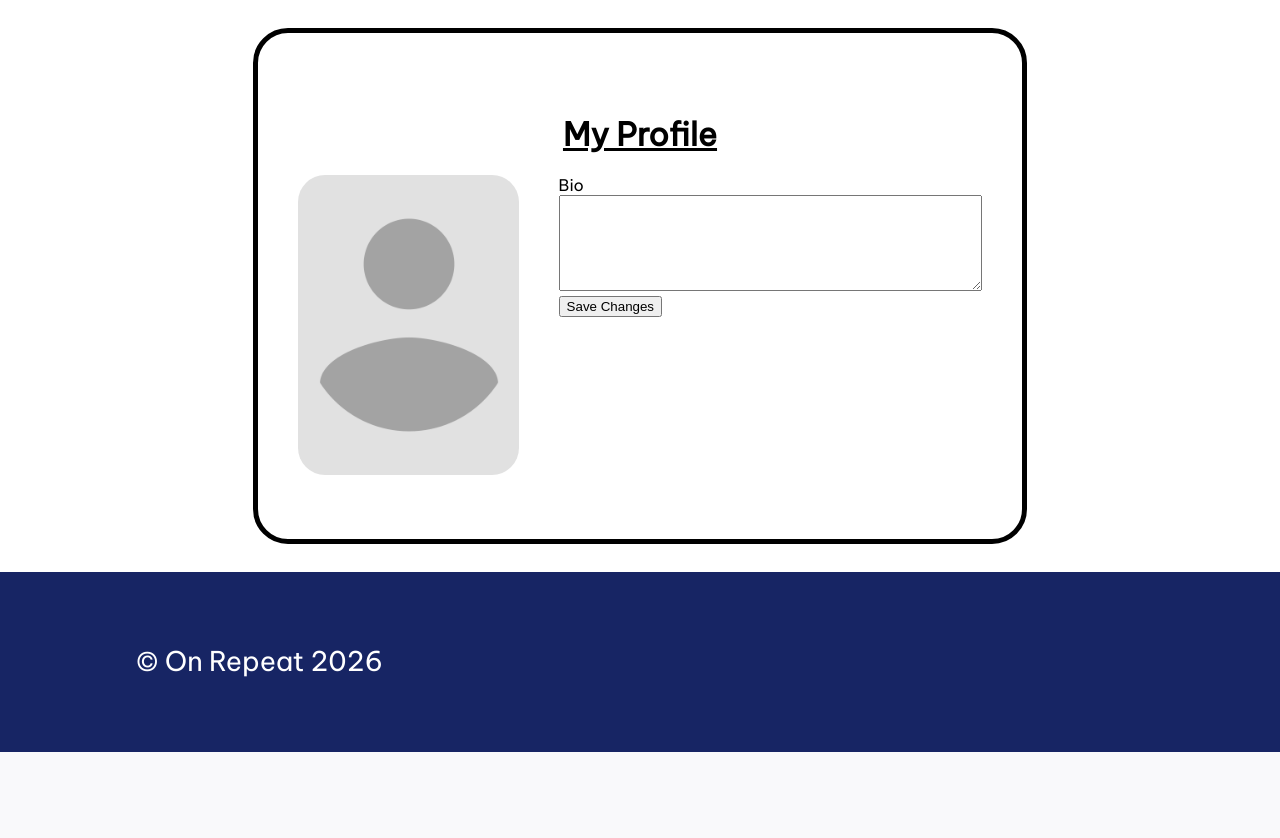
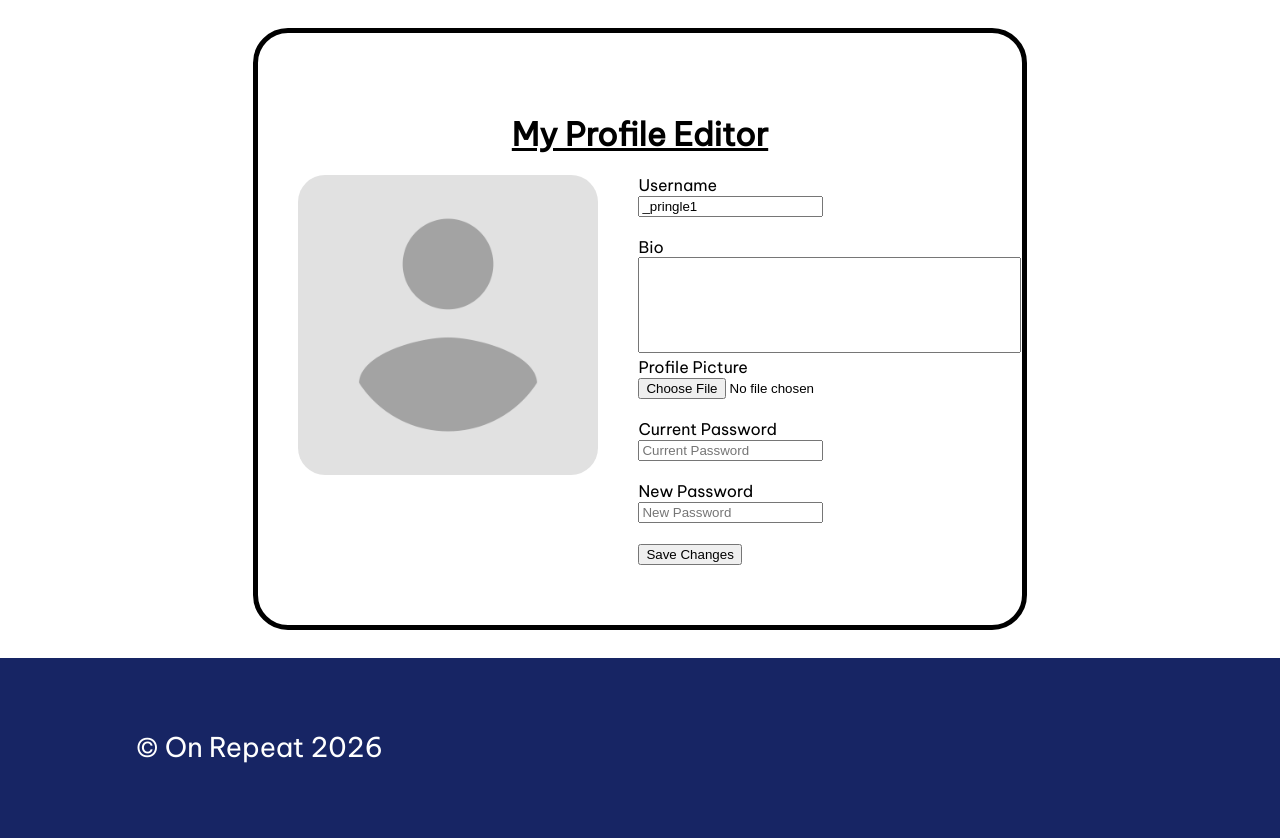
Before and after one commit to pringle-1/On-Repeat, a Flask app: page /profile/edit in a window 1280 px wide. Shown: the part 65-903 px from the top of the page. Before the commit the page ends 817 px from the top, so only its background shows below. Run offline with Flask 3, Linux system fonts and the light colour scheme; a user stored in the database is signed in; data comes from the database, SQL or seed files in the repository; both versions use the stored data as it was after the commit.

Commit message:
added username and password editing feature with validation checks and started working on profile picture editing feature

```diff
--- a/app.py
+++ b/app.py
@@ -5,12 +5,15 @@ A site that allows users to review albums, comment on reviews, and reply to comm
 from flask import Flask, render_template, request, redirect, url_for, session, g, abort
 from datetime import date
 from werkzeug.security import generate_password_hash, check_password_hash
+from werkzeug.utils import secure_filename
 import sqlite3
+import os
 # Create app instance and secret key
 app = Flask(__name__)
 app.secret_key = 'onrepeatsecretkey'
 
 DATABASE = 'onrepeat.db'
+ALLOWED_EXTENSIONS = {'png', 'jpg', 'jpeg', 'gif', 'webp'}
 
 # Open and read bannedwords.txt and badpasswords.txt
 with open('bannedwords.txt', 'r') as f:
@@ -24,6 +27,10 @@ def get_db():
         g.db = sqlite3.connect(DATABASE)
         g.db.row_factory = sqlite3.Row
     return g.db
+
+# Check that uploaded profile picture files have an allowed file extension
+def allowed_file(filename):
+    return '.' in filename and filename.rsplit('.', 1)[1].lower() in ALLOWED_EXTENSIONS
 
 # Close database connection after every request
 @app.teardown_appcontext
@@ -46,22 +53,22 @@ def register():
         username = request.form['username']
         password = request.form['password']
         if len(username) < 3:
-            return render_template("register.html", error="Username must be at least 3 characters!", username=username)
+            return render_template("register.html", username=username, error="Username must be at least 3 characters!")
         if len(username) > 20:
-            return render_template("register.html", error="Username must be 20 characters or less!", username=username)
+            return render_template("register.html", username=username, error="Username must be 20 characters or less!")
         if ' ' in username:
-            return render_template("register.html", error="Username cannot contain spaces!")
+            return render_template("register.html", username=username, error="Username cannot contain spaces!")
         if any(word in username.casefold() for word in BANNED_WORDS):
-            return render_template("register.html", error="That username is not allowed!")
+            return render_template("register.html", username=username, error="That username is not allowed!")
         if len(password) < 8:
-            return render_template("register.html", error="Password must be at least 8 characters!", username=username)
+            return render_template("register.html", username=username, error="Password must be at least 8 characters!")
         if password in BAD_PASSWORDS:
-            return render_template("register.html", error="Weak password, choose a stronger one!", username=username)
+            return render_template("register.html", username=username, error="Weak password, choose a stronger one!")
         hashed_password = generate_password_hash(password)
         db = get_db()
         existing = query_db("SELECT * FROM User WHERE LOWER(username) = LOWER(?)", (username,), one=True)
         if existing:
-            return render_template("register.html", error="Username already taken!", username=username)
+            return render_template("register.html", username=username, error="Username already taken!")
         db.execute('INSERT INTO User (username, password, date_joined) VALUES (?, ?, ?)', (username, hashed_password, date.today().strftime('%d/%m/%Y')))
         db.commit()
         return redirect(url_for('login'))
@@ -75,9 +82,9 @@ def login():
         password = request.form['password']
         user = query_db('SELECT * FROM user WHERE LOWER(username) = LOWER(?)', (username,), one=True)
         if user is None:
-            return render_template("login.html", error="User not found!", username=username)
+            return render_template("login.html", username=username, error="User not found!")
         if not check_password_hash(user['password'], password):
-            return render_template("login.html", error="Incorrect password!", username=username)
+            return render_template("login.html", username=username, error="Incorrect password!")
         session['user_id'] = user['user_id']
         session['username'] = user['username']
         return redirect(url_for('home'))
@@ -278,14 +285,57 @@ def edit_profile():
         return redirect(url_for('login'))
     usersql = """SELECT * FROM User WHERE user_id = ?"""
     user = query_db(usersql, (session['user_id'],), one=True)
-    editbiosql = """UPDATE User SET user_bio = ? WHERE user_id = ?"""
+    editsql = """UPDATE User SET username = ?, user_bio = ? WHERE user_id = ?"""
+    editpasswordsql = """UPDATE User SET username = ?, user_bio = ?, password = ? WHERE user_id = ?"""
     if user is None:
         abort(404)
     if request.method == 'POST':
+        username = request.form['username']
         bio = request.form['bio']
+        current_password = request.form['current_password']
+        new_password = request.form['new_password']
+        profile_picture = request.files['profile_picture']
+        if any(word in bio.lower() for word in BANNED_WORDS):
+            return render_template("edit_profile.html", user=user, username=username, bio=bio, error="Your bio contains words that are not allowed!")
+        if len(username) < 3:
+            return render_template("edit_profile.html", user=user, username=username, bio=bio, error="Username must be at least 3 characters!")
+        if len (username) > 20:
+            return render_template("edit_profile.html", user=user, username=username, bio=bio, error="Username must be 20 characters or less!")
+        if ' ' in username:
+            return render_template("edit_profile.html", user=user, username=username, bio=bio, error="Username cannot contain spaces!")
+        if any(word in username.lower() for word in BANNED_WORDS):
+            return render_template("edit_profile.html", user=user, username=username, bio=bio, error="That username is not allowed!")
+        takenusernamesql = """SELECT * FROM User WHERE LOWER(username) = LOWER(?) AND user_id != ?"""
+        takenusername = query_db(takenusernamesql, (username, session['user_id']), one=True)
+        if takenusername:
+            return render_template("edit_profile.html", user=user, username=username, bio=bio, error="Username already taken!")
+        if current_password or new_password:
+            if not current_password or not new_password:
+                return render_template("edit_profile.html", user=user, username=username, bio=bio, error="Enter both your current and new password!")
+            if not check_password_hash(user['password'], current_password):
+                return render_template("edit_profile.html", user=user, username=username, bio=bio, error="Current password is incorrect!")
+            if new_password == current_password:
+                return render_template("edit_profile.html", user=user, username=username, bio=bio, error="Your new password cannot be the same as your current password!")
+            if len(new_password) < 8:
+                return render_template("edit_profile.html", user=user, username=username, bio=bio, error="New password must be at least 8 characters!")
+            if new_password in BAD_PASSWORDS:
+                return render_template("edit_profile.html", user=user, username=username, bio=bio, error="Weak password, choose a stronger one!")
+            hashed_password = generate_password_hash(new_password)
+        if profile_picture and profile_picture.filename:
+            if not allowed_file(profile_picture.filename):
+                return render_template("edit_profile.html", user=user, username=username, bio=bio, error="Profile picture must be a PNG, JPG, JPEG, GIF, or WEBP file!")
+            filename = secure_filename(profile_picture.filename)
+            extension = filename.rsplit('.', 1)[1].lower()
+            filename = f"profile_{session['user_id']}.extension"
+            filepath = os.path.join('static', 'images', filename)
+            profile_picture.save(filepath)
         db = get_db()
-        db.execute(editbiosql,(bio, session['user_id']))
+        if current_password or new_password:
+            db.execute(editpasswordsql, (username, bio, hashed_password, session['user_id']))
+        else:
+            db.execute(editsql, (username, bio, session['user_id']))
         db.commit()
+        session['username'] = username
         return redirect(url_for('profile'))
     return render_template("edit_profile.html", user=user)
 
--- a/static/style.css
+++ b/static/style.css
@@ -129,6 +129,9 @@ footer {
     border-radius: 35px;
     overflow: hidden;
 }
+textarea {
+    resize: none;
+}
 
 /* Global Styling */
 img {
@@ -259,17 +262,28 @@ img {
     border: 5px solid black;
     border-radius: 35px;
 }
+.profile-left {
+    width: 300px;
+    flex-shrink: 0;
+}
 .profile-picture {
     width: 300px;
     height: 300px;
     border-radius: 1.7rem;
     object-fit: cover;
 }
+.profile-right {
+    flex: 1;
+    min-width: 0;
+}
 .profile-info {
     display: flex;
     gap: 2.5rem;
     align-items: flex-start;
     text-align: left;
+}
+.bio {
+    overflow-wrap: anywhere;
 }
 .username {
     text-decoration: underline;
--- a/templates/edit_profile.html
+++ b/templates/edit_profile.html
@@ -7,15 +7,26 @@
 <!-- Card for account information -->
 <div class="profile-container">
     <div class="profile-card">
-        <h1 class="username">My Profile</h1>
+        <h1 class="username">My Profile Editor</h1>
         <div class="profile-info">
             <div class="profile-left">
                 <img class="profile-picture" src="{{ url_for('static', filename='images/' + current_user['profile_picture'])}}" alt="{{ current_user['username'] }}{% if current_user['username'].endswith('s') %}'{% else %}'s{% endif %} profile picture">
             </div>
             <div class="profile-right">
-                <form method="POST" autocomplete="off">
+                <form method="POST" enctype="multipart/form-data" autocomplete="off">
+                    {% if error %}
+                        <p class="error">{{ error }}</p>
+                    {% endif %}
+                    <label for="username">Username</label><br>
+                    <input type="text" id="username" name="username" value="{{ username if username is defined else user['username'] }}" required><br><br>
                     <label for="bio">Bio</label><br>
-                    <textarea id="bio" name="bio" rows="6" cols="50">{{ user['user_bio'] or '' }}</textarea><br>
+                    <textarea id="bio" name="bio" rows="6" cols="45">{{ bio if bio is defined else user['user_bio'] or '' }}</textarea><br>
+                    <label for="profile_picture">Profile Picture</label><br>
+                    <input type="file" id="profile_picture" name="profile_picture" accept="image/*"><br><br>
+                    <label for="current_password">Current Password</label><br>
+                    <input type="password" id="current_password" name="current_password" placeholder="Current Password"><br><br>
+                    <label for="new_password">New Password</label><br>
+                    <input type="password" id="new_password" name="new_password" placeholder="New Password"><br><br>
                 <button type="submit">Save Changes</button>
                 </form>
             </div>
--- a/templates/profile.html
+++ b/templates/profile.html
@@ -7,7 +7,7 @@
 <!-- Card for account information -->
 <div class="profile-container">
     <div class="profile-card">
-        <h1 class="username">My Profile</h1>
+        <h1 class="username">My Profile (<em>{{current_user['username'] }}</em>)</h1>
         <div class="profile-info">
             <div class="profile-left">
                 <img class="profile-picture" src="{{ url_for('static', filename='images/' + current_user['profile_picture'])}}" alt="{{ current_user['username'] }}{% if current_user['username'].endswith('s') %}'{% else %}'s{% endif %} profile picture">
@@ -17,7 +17,7 @@
                 {% if current_user['user_bio'] %}
                     <h3 class="bio">About Me: <em>{{ current_user['user_bio'] }}</em></h3>
                 {% else %}
-                    <h3 class="bio">About me: <em>No bio yet! <a href="{{ url_for('edit_profile') }}">Edit profile</a> to add one.</em></h3>
+                    <h3 class="bio">About Me: <em>No bio yet! <a href="{{ url_for('edit_profile') }}">Edit profile</a> to add one.</em></h3>
                 {% endif %}
                 <a href="{{ url_for('edit_profile') }}">Edit Profile</a>
             </div>
--- a/templates/user.html
+++ b/templates/user.html
@@ -17,7 +17,7 @@
                 {% if user['user_bio'] %}
                     <h3 class="bio">About Me: <em>{{ user['user_bio'] }}</em></h3>
                 {% else %}
-                    <h3 class="bio">About me: This user has no bio yet.</h3>
+                    <h3 class="bio">About Me: <em>This user has no bio yet.</em></h3>
                 {% endif %}
             </div>
         </div>
```
Also changed, not shown: onrepeat.db.
